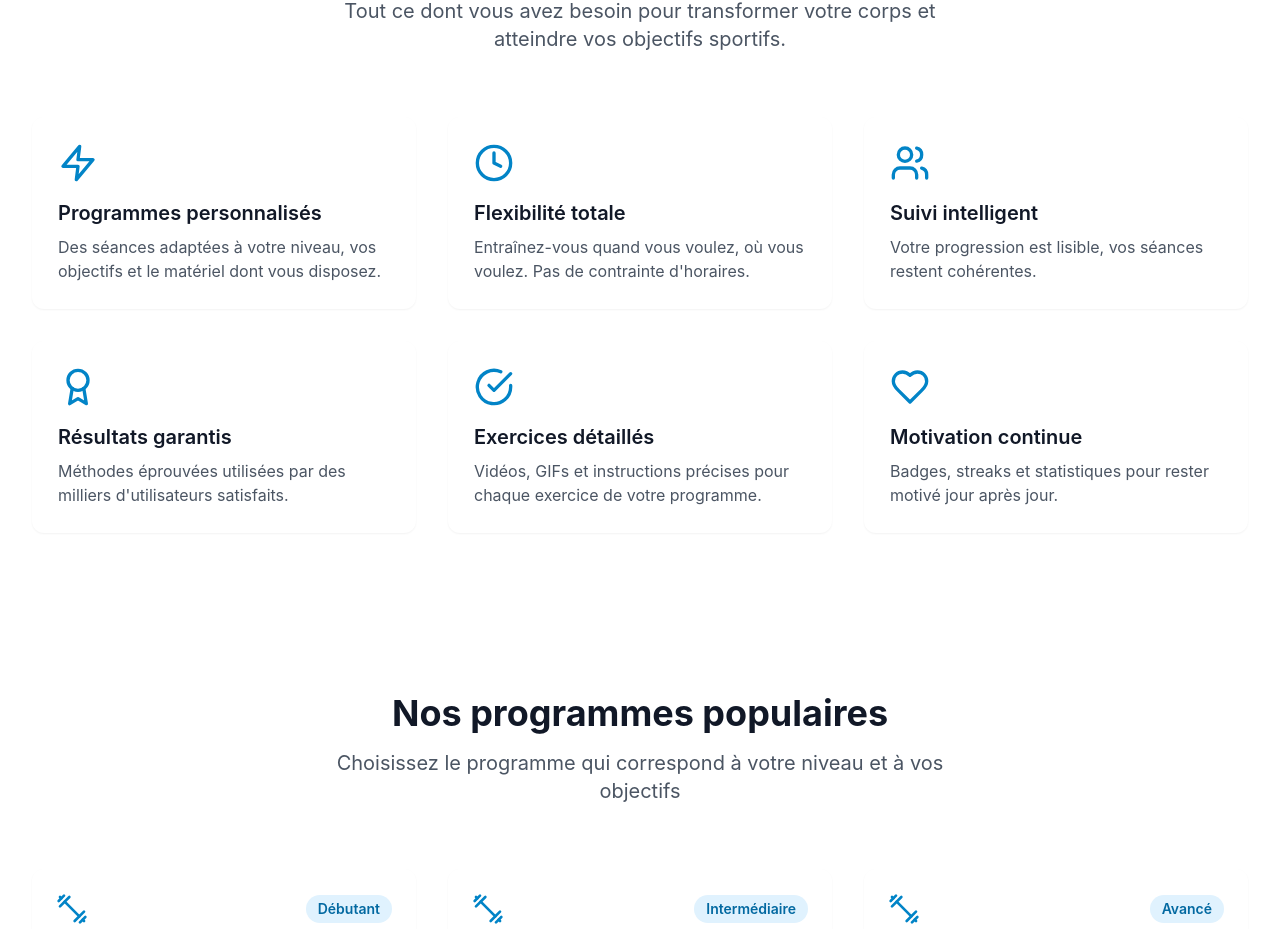
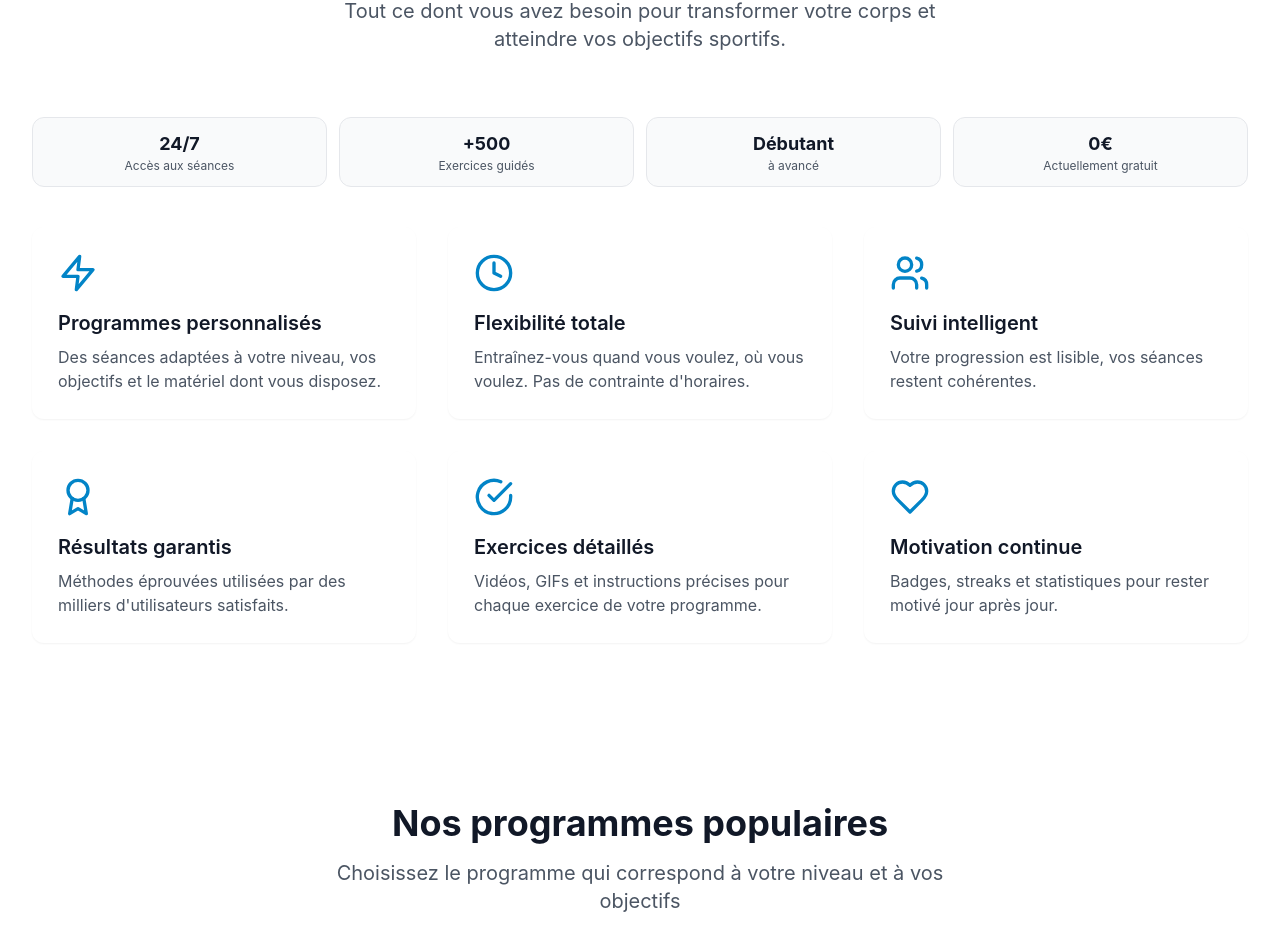
Before and after one commit to TilioLa/FitPulse, a Next.js app: page / in a window 1280 px wide. Shown: the part 1032-1961 px from the top of the page. Built offline with nearby package versions, Linux system fonts and the light colour scheme; no server answers.

Commit message:
feat(ux): improve perceived performance and public-page microcopy across the site

```diff
--- a/app/globals.css
+++ b/app/globals.css
@@ -98,6 +98,16 @@
   }
 }
 
+@keyframes pulse-soft {
+  0%,
+  100% {
+    opacity: 1;
+  }
+  50% {
+    opacity: 0.55;
+  }
+}
+
 .toast {
   animation: toast-in 160ms ease-out;
 }
@@ -116,6 +126,16 @@
 
 .reveal-3 {
   animation-delay: 240ms;
+}
+
+.skeleton {
+  @apply rounded-lg bg-gray-200;
+  animation: pulse-soft 1.2s ease-in-out infinite;
+}
+
+.skeleton-line {
+  @apply h-4 rounded bg-gray-200;
+  animation: pulse-soft 1.2s ease-in-out infinite;
 }
 
 @media (prefers-reduced-motion: reduce) {
--- a/app/share/page.tsx
+++ b/app/share/page.tsx
@@ -6,7 +6,22 @@ export default function SharePage() {
   return (
     <div className="min-h-screen flex flex-col bg-gray-50">
       <main className="flex-grow py-12 px-4">
-        <Suspense fallback={<div className="max-w-3xl mx-auto text-gray-600">Chargement du partage...</div>}>
+        <Suspense
+          fallback={
+            <div className="max-w-3xl mx-auto">
+              <div className="card-soft">
+                <div className="skeleton-line h-7 w-1/3 mb-3" />
+                <div className="skeleton-line w-2/3 mb-2" />
+                <div className="skeleton-line w-1/2" />
+                <div className="mt-6 grid grid-cols-3 gap-3">
+                  <div className="skeleton h-20" />
+                  <div className="skeleton h-20" />
+                  <div className="skeleton h-20" />
+                </div>
+              </div>
+            </div>
+          }
+        >
           <ShareSessionView />
         </Suspense>
       </main>
--- a/components/home/Benefits.tsx
+++ b/components/home/Benefits.tsx
@@ -35,7 +35,7 @@ const benefits = [
 
 export default function Benefits() {
   return (
-    <section className="py-20 bg-white">
+    <section id="benefits" aria-label="Avantages FitPulse" className="py-20 bg-white">
       <div className="max-w-7xl mx-auto px-4 sm:px-6 lg:px-8">
         <div className="text-center mb-16">
           <h2 className="text-4xl font-bold text-gray-900 mb-4 reveal">
@@ -44,6 +44,25 @@ export default function Benefits() {
           <p className="text-xl text-gray-600 max-w-2xl mx-auto reveal reveal-1">
             Tout ce dont vous avez besoin pour transformer votre corps et atteindre vos objectifs sportifs.
           </p>
+        </div>
+
+        <div className="mb-10 grid grid-cols-2 md:grid-cols-4 gap-3 reveal reveal-2">
+          <div className="rounded-xl border border-gray-200 bg-gray-50 px-4 py-3 text-center">
+            <div className="text-lg font-bold text-gray-900">24/7</div>
+            <div className="text-xs text-gray-600">Accès aux séances</div>
+          </div>
+          <div className="rounded-xl border border-gray-200 bg-gray-50 px-4 py-3 text-center">
+            <div className="text-lg font-bold text-gray-900">+500</div>
+            <div className="text-xs text-gray-600">Exercices guidés</div>
+          </div>
+          <div className="rounded-xl border border-gray-200 bg-gray-50 px-4 py-3 text-center">
+            <div className="text-lg font-bold text-gray-900">Débutant</div>
+            <div className="text-xs text-gray-600">à avancé</div>
+          </div>
+          <div className="rounded-xl border border-gray-200 bg-gray-50 px-4 py-3 text-center">
+            <div className="text-lg font-bold text-gray-900">0€</div>
+            <div className="text-xs text-gray-600">Actuellement gratuit</div>
+          </div>
         </div>
 
         <div className="grid grid-cols-1 md:grid-cols-2 lg:grid-cols-3 gap-8">
--- a/components/home/ProgramsPreview.tsx
+++ b/components/home/ProgramsPreview.tsx
@@ -5,7 +5,7 @@ import { labelize } from '@/lib/labels'
 
 export default function ProgramsPreview() {
   return (
-    <section className="py-20 bg-white">
+    <section id="programs-preview" aria-label="Aperçu programmes" className="py-20 bg-white">
       <div className="max-w-7xl mx-auto px-4 sm:px-6 lg:px-8">
         <div className="text-center mb-16">
           <h2 className="text-4xl font-bold text-gray-900 mb-4">
@@ -13,6 +13,9 @@ export default function ProgramsPreview() {
           </h2>
           <p className="text-xl text-gray-600 max-w-2xl mx-auto">
             Choisissez le programme qui correspond à votre niveau et à vos objectifs
+          </p>
+          <p className="mt-3 text-sm text-gray-500">
+            Mise en route rapide: choisis un plan, lance ta première séance, ajuste ensuite selon ton rythme.
           </p>
         </div>
 
@@ -65,6 +68,7 @@ export default function ProgramsPreview() {
             <span>Voir tous les programmes</span>
             <ArrowRight className="h-5 w-5" />
           </Link>
+          <p className="mt-3 text-xs text-gray-500">Tu peux changer de programme à tout moment.</p>
         </div>
       </div>
     </section>
--- a/components/home/Testimonials.tsx
+++ b/components/home/Testimonials.tsx
@@ -1,3 +1,4 @@
+import Link from 'next/link'
 import { Star, Quote } from 'lucide-react'
 
 const testimonials = [
@@ -33,7 +34,7 @@ const testimonials = [
 
 export default function Testimonials() {
   return (
-    <section className="py-20 bg-gray-50">
+    <section id="testimonials" aria-label="Témoignages utilisateurs" className="py-20 bg-gray-50">
       <div className="max-w-7xl mx-auto px-4 sm:px-6 lg:px-8">
         <div className="text-center mb-16">
           <h2 className="text-4xl font-bold text-gray-900 mb-4">
@@ -66,6 +67,12 @@ export default function Testimonials() {
             </div>
           ))}
         </div>
+
+        <div className="mt-10 text-center">
+          <Link href="/inscription" className="btn-primary inline-flex items-center gap-2 px-6 py-3">
+            Rejoindre la communauté
+          </Link>
+        </div>
       </div>
     </section>
   )
```
